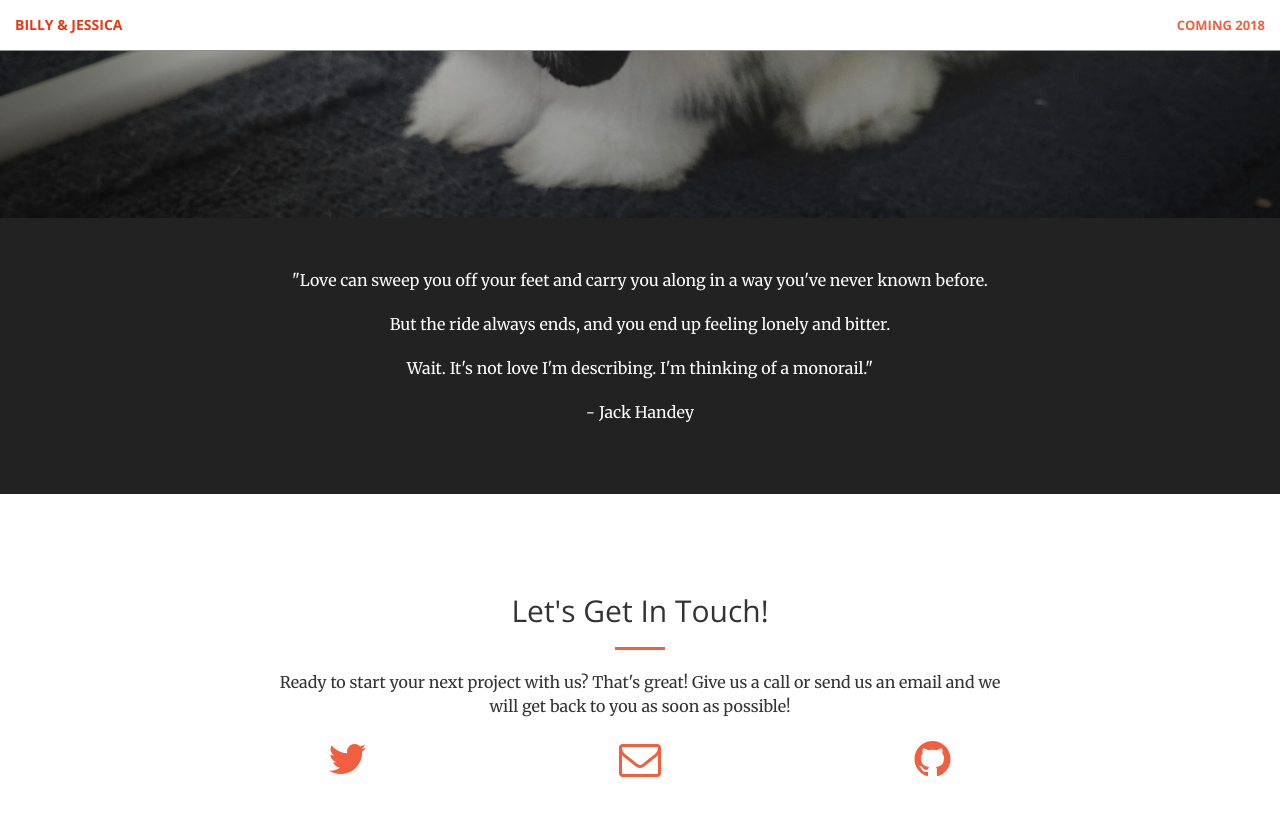
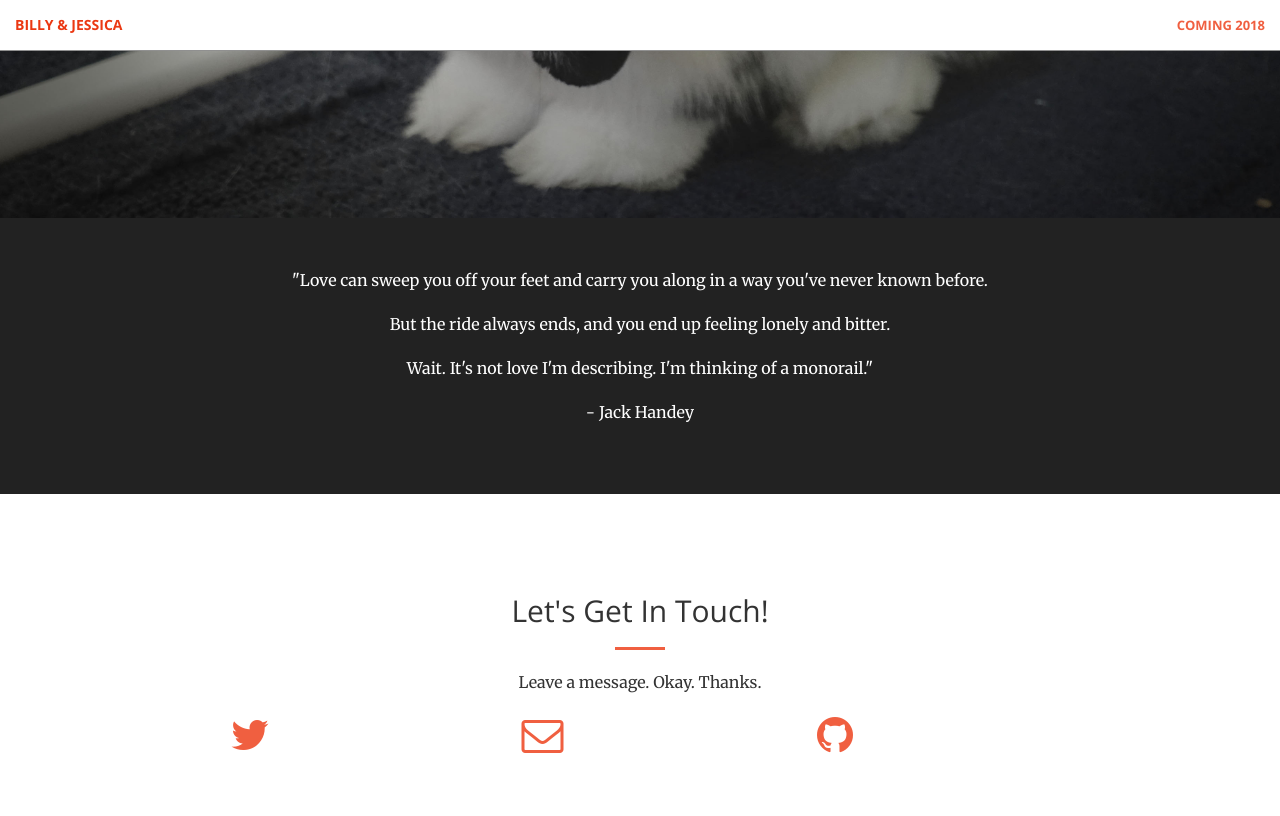
Before and after one commit to notbleh/wed-website, a Jekyll site: the page built from index.html, in a window 1280 px wide and 900 px high, scrolled down 682 px. Shown: the top 816 px of the window. Built offline with Jekyll 4.4.1, drawn with Linux system fonts in a browser that asks for light colours.

Commit message:
Update rsvp.html

```diff
--- a/_includes/rsvp.html
+++ b/_includes/rsvp.html
@@ -4,9 +4,9 @@
             <div class="col-lg-8 col-lg-offset-2 text-center">
                 <h2 class="section-heading">Let's Get In Touch!</h2>
                 <hr class="primary">
-                <p>Ready to start your next project with us? That's great! Give us a call or send us an email and we will get back to you as soon as possible!</p>
+                <p>Leave a message. Okay. Thanks.</p>
             </div>
-        <div class="col-lg-2 col-lg-offset-2 text-center">
+        <div class="col-lg-2 col-lg-offset-1 text-center">
             <a href="https://twitter.com/{{ site.twitter_username }}">
                 <i class="fa fa-twitter fa-3x wow bounceIn" data-wow-delay=".1s"></i>
                 <p>{{ site.twitter_username }}</p>
```
